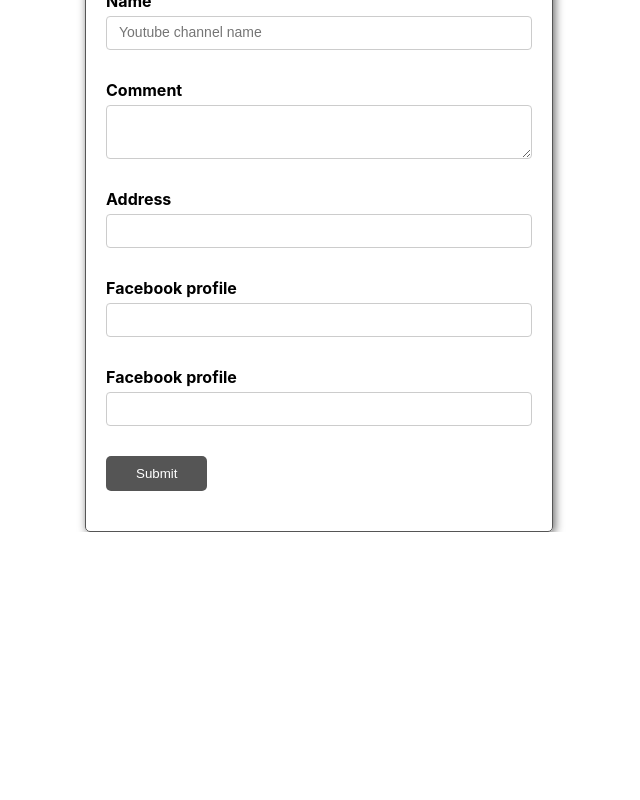
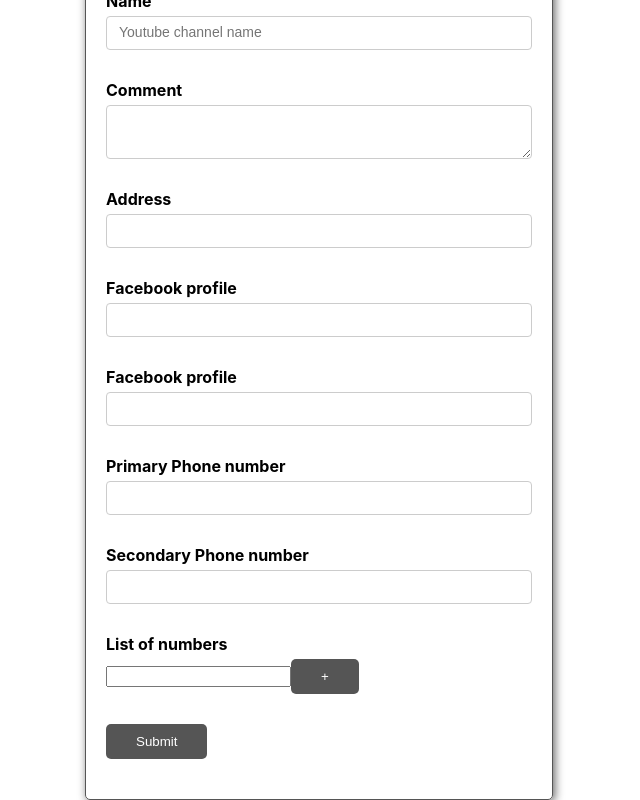
Before and after one commit to MizanurRahmann/react-formik, a React (Create React App) app: page / in a window 1280 px wide. Shown: the part 278-1078 px from the top of the page, without its empty margins (321-961 px from the left). Before the commit the page ends 810 px from the top, so only its background shows below. Built offline with nearby package versions, Linux system fonts and the light colour scheme.

Commit message:
Array & FieldArray

```diff
--- a/src/components/YoutubeForms.js
+++ b/src/components/YoutubeForms.js
@@ -1,5 +1,5 @@
 import React from 'react'
-import { Formik, Form, Field, ErrorMessage } from 'formik';
+import { Formik, Form, Field, ErrorMessage, FieldArray } from 'formik';
 import * as Yup from 'yup';
 import TextError from './TextError';
 
@@ -12,7 +12,9 @@
     social: {
         facebook: '',
         twitter: ''
-    }
+    },
+    phoneNumbers: ['', ''],
+    phNumbers: ['']
 }
 const onSubmit = values => {
     console.log(values);
@@ -98,6 +100,37 @@
                     <label htmlFor='twitter'>Facebook profile</label>
                     <Field type="text" id="twitter" name="social.twitter" />
                 </div>
+                <div className="form-control">
+                    <label htmlFor='primaryPh'>Primary Phone number</label>
+                    <Field type="text" id="primaryPh" name="phoneNumbers[0]" />
+                </div>
+                <div className="form-control">
+                    <label htmlFor='secondaryPh'>Secondary Phone number</label>
+                    <Field type="text" id="secondaryPh" name="phoneNumbers[1]" />
+                </div>
+                <div className="form-control">
+                    <label htmlFor='secondaryPh'>List of numbers</label>
+                    <FieldArray name="phNumbers">
+                        {
+                            (fieldArrayProps) => {
+                                const {push, remove, form} = fieldArrayProps;
+                                const {values} = form;
+                                const {phNumbers} = values;
+                                return(
+                                    <div>
+                                        {phNumbers.map((phNmber, index) => (
+                                            <div key={index}>
+                                                <Field name={`phNumbers[${index}]`}/>
+                                                {index > 0 && <button type="button" onClick={() => remove(index)}> - </button>}
+                                                <button type="button" onClick={() => push('')}> + </button>
+                                            </div>
+                                        ))}
+                                    </div>
+                                )
+                            }
+                        }
+                    </FieldArray>
+                </div>
 
                 <button type="submit">Submit</button>
             </Form>
```
